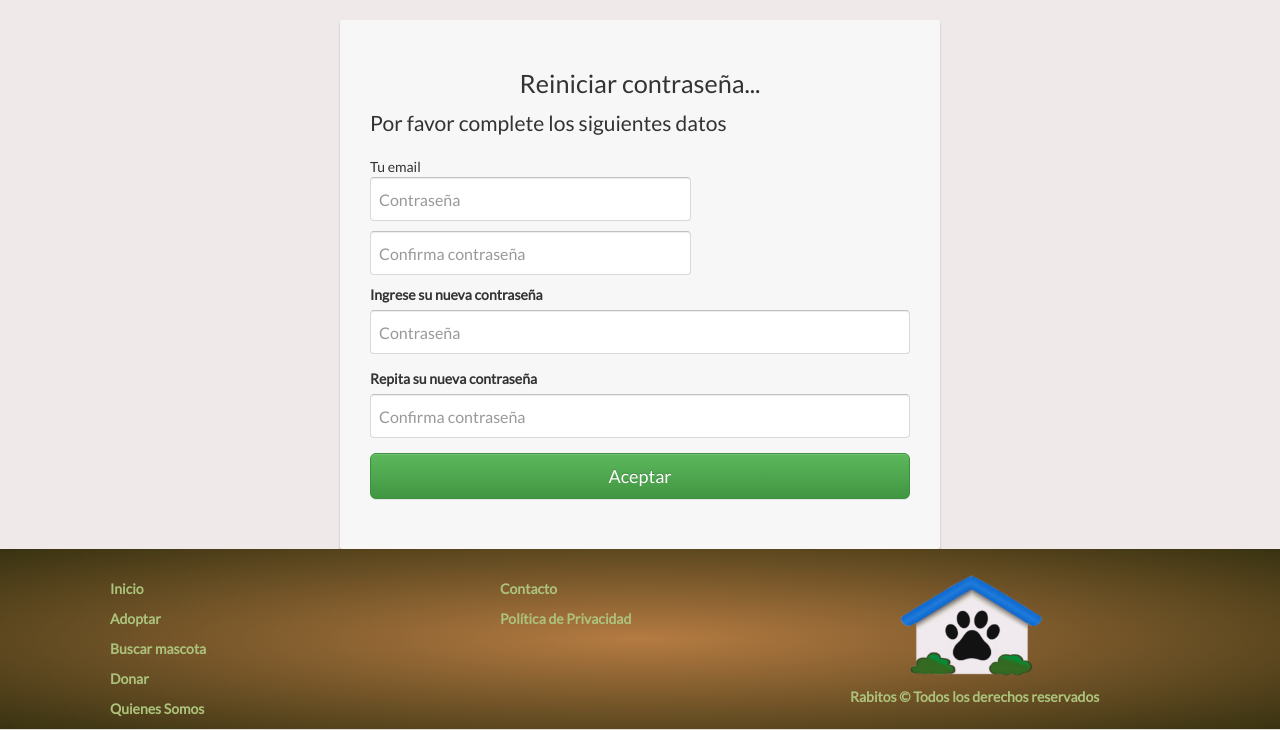
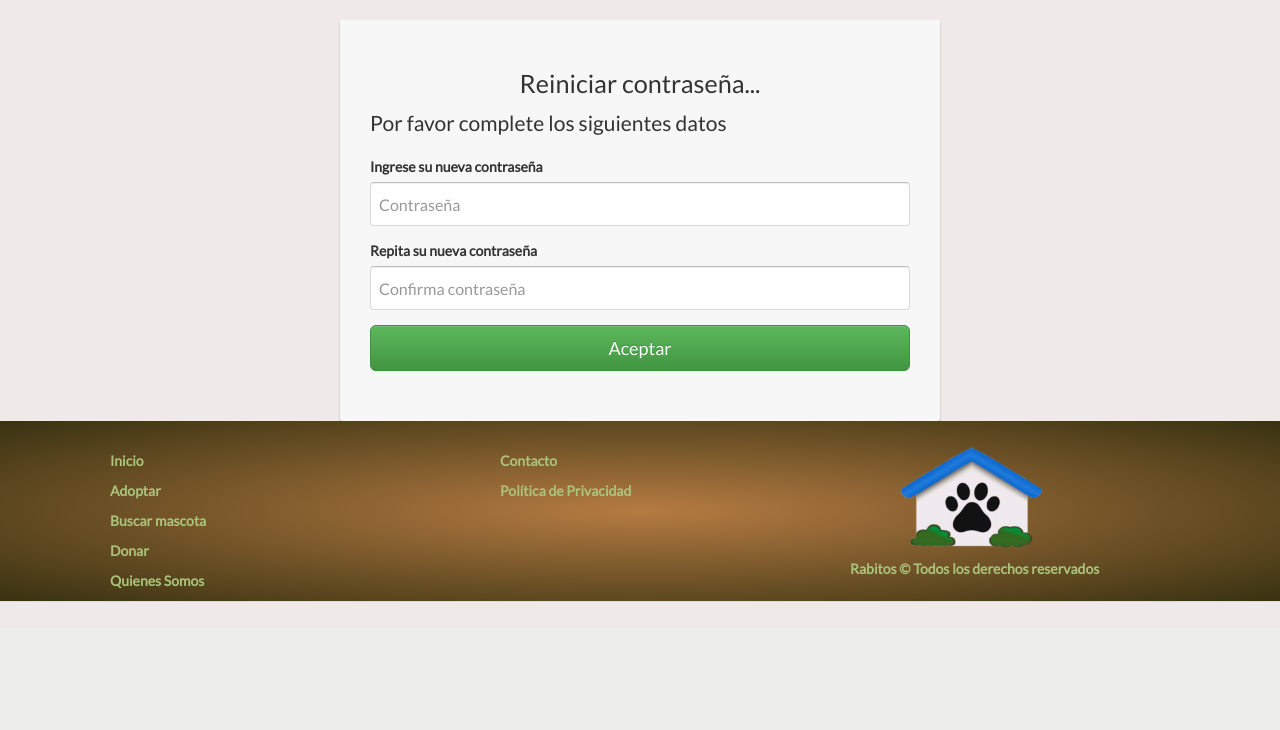
Before and after one commit to m0ns3/adopcion, a CodeIgniter app: page /adopcion/me/change_password in a window 1280 px wide. Shown: the part 172-902 px from the top of the page. After the commit the page ends 774 px from the top, so only its background shows below. Run offline with CodeIgniter, Linux system fonts and the light colour scheme; the visitor is signed in with stand-in values (Sample User, id 1); some libraries are stand-ins or nearby versions.

Commit message:
Modificar desde usuario y Cambiar clave

```diff
--- a/application/controllers/me.php
+++ b/application/controllers/me.php
@@ -106,7 +106,7 @@ class Me extends CI_Controller {
       $this->load->view('users/change_password', $data);
       $this->load->view('common/footer');
     } else {
-      $hash = $this->encrypt->sha1($this->input->post('usr_new_pwd_1'));
+      $hash = sha1($this->input->post('usr_new_pwd_1'));
 
       $data = array(
         'usr_hash' => $hash,
--- a/application/controllers/register.php
+++ b/application/controllers/register.php
@@ -57,7 +57,7 @@ class Register extends CI_Controller {
         $file = str_replace('%usr_apellido%', $data['usr_apellido'], $file);
         $file = str_replace('%password%', $password, $file);
 
-          //PROBANDO EL ENVIO DE EMAIL
+          //ENVIO DE EMAIL
           if (mail ($data['usr_email'], $this->lang->line('email_subject_new_password'),$file, 'From: rabitos@domain.com') ) {
 
               $this->session->set_flashdata('correcto', 'Enviamos un mensaje a tu correo, por favor revísalo.');
--- a/application/views/users/change_password.php
+++ b/application/views/users/change_password.php
@@ -8,17 +8,17 @@
       <h2 class="form-signin-heading"><?php echo $this->lang->line('forgot_pwd_header') ; ?></h2>
       <p class="lead"><?php echo $this->lang->line('forgot_pwd_instruction') ;?></p>
       <!-- ver como queda asi y despues borrar la tabla para que quede con los form-group -->
-      <table border="0">
+      <!-- <table border="0">
           <tr>
-              <td><?php echo $this->lang->line('signin_new_pwd_email') ; ?></td>
+              <td><?php //echo $this->lang->line('signin_new_pwd_email') ; ?></td>
           </tr>
           <tr>
-              <td><?php echo form_input($usr_new_pwd_1); ?></td>
+              <td><?php //echo form_input($usr_new_pwd_1); ?></td>
           </tr>
           <tr>
-              <td><?php echo form_input($usr_new_pwd_2); ?></td>
+              <td><?php //echo form_input($usr_new_pwd_2); ?></td>
           </tr>
-      </table>
+      </table> -->
 
       <div class="form-group">
         <label for="usr_new_pwd_1">Ingrese su nueva contraseña</label>
--- a/application/views/users/delete_user.php
+++ b/application/views/users/delete_user.php
@@ -37,7 +37,7 @@
             <li><p><strong><?php echo $row->usr_nombre . ' ' . $row->usr_apellido; ?></strong></p></li>
             <br /><br />
             <?php echo form_submit('submit', $this->lang->line('common_form_elements_action_delete'), 'class="btn btn-success"'); ?>
-            o <? echo anchor('users',$this->lang->line('common_form_elements_cancel'));?>
+            o <?php echo anchor('users',$this->lang->line('common_form_elements_cancel'));?>
             <?php echo form_hidden('id', $row->usr_id); ?>
         <?php endforeach; ?>
     <?php echo form_close() ; ?>
--- a/application/views/users/edit_user.php
+++ b/application/views/users/edit_user.php
@@ -74,7 +74,7 @@
 	    <?php echo form_hidden($id); ?>
 
 	    <div class="form-group">
-	      <button type="submit" class="btn btn-success"><?php echo $this->lang->line('common_form_elements_go');?></button> O <? echo anchor('users',$this->lang->line('common_form_elements_cancel'));?>
+	      <button type="submit" class="btn btn-success"><?php echo $this->lang->line('common_form_elements_go');?></button> O <?php echo anchor('users',$this->lang->line('common_form_elements_cancel'));?>
 	    </div>
 		<?php echo form_close() ; ?>
 	</div>
--- a/application/views/users/me.php
+++ b/application/views/users/me.php
@@ -73,7 +73,7 @@
 
 		<p>* Campos Obligatorios</p>
 	    <div class="form-group">
-	      <button type="submit" class="btn btn-success"><?php echo $this->lang->line('common_form_elements_go');?></button> o <? echo anchor('users',$this->lang->line('common_form_elements_cancel'));?>
+	      <button type="submit" class="btn btn-success"><?php echo $this->lang->line('common_form_elements_go');?></button> o <?php echo anchor('users',$this->lang->line('common_form_elements_cancel'));?>
 	    </div>
 		<?php echo form_close() ; ?>
 	</div>
```
